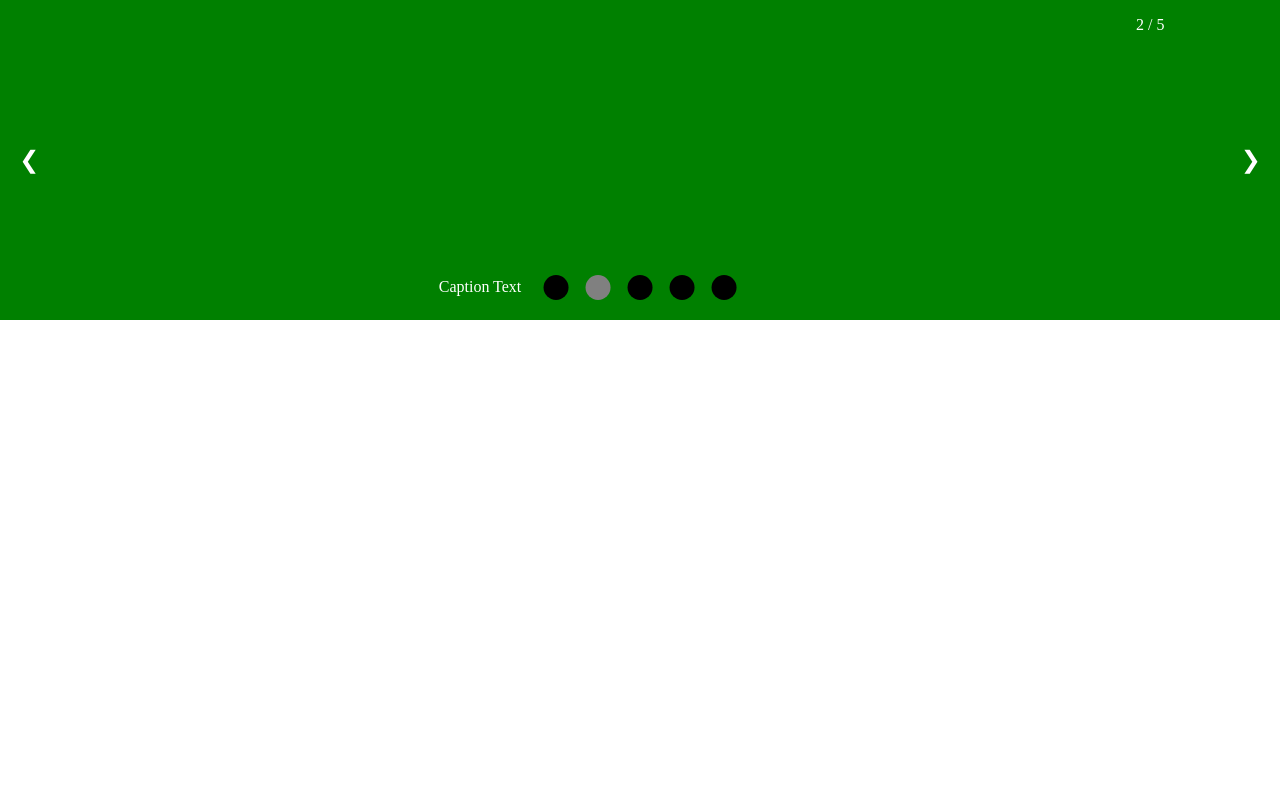
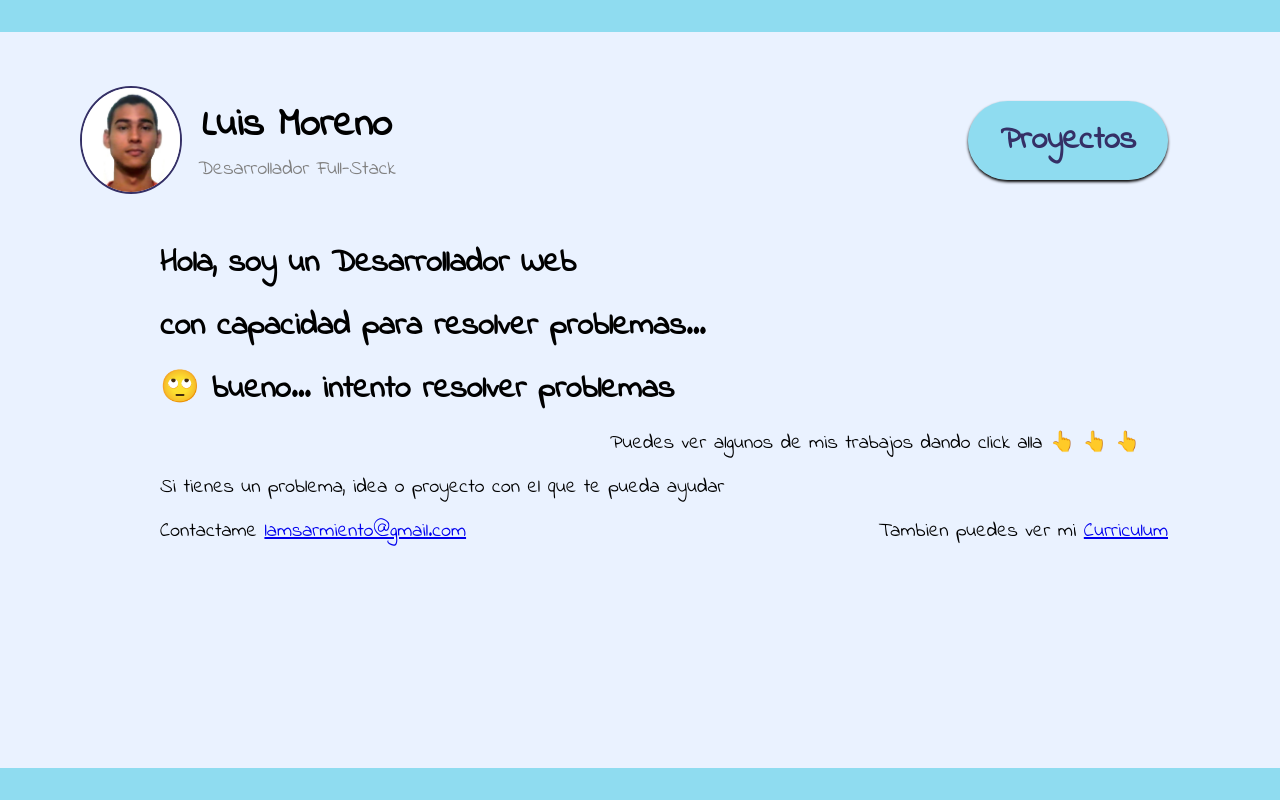
Before and after one commit to RzManhunt/RzManhunt.github.io, a plain HTML site: page index.html in a window 1280 px wide. Drawn offline with Linux system fonts and the light colour scheme.

Commit message:
borrador listo, falta el link al portafolio

```diff
--- /dev/null
+++ b/assets/styles.css
@@ -0,0 +1,96 @@
+:root {
+	--azul-oscuro: #353066;
+	--azul-claro: #36c7e280;
+	--fondo: #eaf2ff;
+	--diametro: 65vw;
+}
+* {
+	box-sizing: border-box;
+	padding: 0;
+	margin: 0;
+	font-family: 'Indie Flower', cursive;
+}
+.page {
+	height: 100vh;
+	width: 100vw;
+	overflow: hidden;
+	background-color: var(--fondo);
+	border-top: 2em solid var(--azul-claro);
+	border-bottom: 2em solid var(--azul-claro);
+	padding: 3em 7em 2em 5em;
+}
+.navbar {
+	display: flex;
+	justify-content: space-between;
+	align-items: center;
+}
+.profile-tag {
+	display: flex;
+	align-items: center;
+	height: 15vh;
+}
+.profile-tag .profile-image {
+	height: 90%;
+	border-radius: 50%;
+	border: 2px solid var(--azul-oscuro);
+	margin-right: 1em;
+}
+.profile-tag .profile-name {
+	font-weight: bold;
+	font-size: 2.5em;
+	text-align: center;
+}
+.profile-tag .profile-sub {
+	color: gray;
+	text-align: center;
+	font-size: 1.25em;
+}
+.nav-link {
+	text-decoration: none;
+	color: var(--azul-oscuro);
+	font-weight: bold;
+	font-size: 2em;
+	padding: 0.5em 1em;
+	background-color: var(--azul-claro);
+	opacity: 1;
+	border-radius: 45px;
+	box-shadow: 0 2px 3px black;
+	transition: all 0.4s;
+}
+.nav-link:hover {
+	opacity: 0.5;
+}
+.text-container {
+	padding: 2.5em 0 0 5em;
+}
+.main-text {
+	font-weight: bold;
+	font-size: 2em;
+	padding-bottom: 0.5em;
+}
+.secondary-text {
+	font-size: 1.25em;
+	padding-bottom: 0.75em;
+}
+.padding {
+	padding-left: 22.5em;
+}
+.emoji-hand * {
+	transform: rotate(45deg);
+}
+.contact {
+	display: flex;
+	justify-content: space-between;
+}
+/*
+.slide {
+	position: absolute;
+	top: 0;
+	right: 0;
+	transform: translate(50%, calc((var(--diametro) / 2) * -1));
+	width: var(--diametro);
+	height: var(--diametro);
+	background-color: blue;
+	border-radius: 50%;
+}
+*/
--- a/index.html
+++ b/index.html
@@ -9,238 +9,43 @@
 
     <link rel="icon" href="./images/logo_ms.png" type="image/png">
     <link href="./node_modules/@fortawesome/fontawesome-free/css/all.min.css" rel="stylesheet">
-    <link href="./css/styles.css" rel="stylesheet">
-    <link href="./css/links_social_network.css" rel="stylesheet">
+    <link href="./assets/styles.css" rel="stylesheet">
 
-    <title>Agroindustriales MS</title>
-<style>
-* {
-	box-sizing: border-box;
-	padding: 0;
-	margin: 0;
-}
-.slideshow-container {
-	height: 40vh;
-	width: 100%;
-	color: white;
-	position: relative;
-	overflow: hidden;
-}
-.slide {
-	position: absolute;
-	top: 0;
-	left: 0;
-	width: 100%;
-	height: 100%;
-	background-color: green;
-}
-.numbertext {
-	padding: 1rem;
-}
-.caption {
-	position: absolute;
-	bottom: 1.5rem;
-	left: 50%;
-	transform: translateX(-50%);
-}
-.slide-control {
-	position: absolute;
-	top: 50%;
-	transform: translateY(-50%);
-	cursor: pointer;
-	padding: 1rem 1.2rem;
-	border-radius: 5px;
-	font-size: 1.5rem;
-}
-.prev {
-	left: 0;
-}
-.next {
-	right: 0;
-}
-.slide-control:hover {
-	background-color: black;
-}
-.dots-container {
-	position: absolute;
-	bottom: 5%;
-	left: 50%;
-	transform: translateX(-50%);
-}
-.dot {
-	display: inline-block;
-	width: 25px;
-	height: 25px;
-	background-color: black;
-	border-radius: 50%;
-	margin: 0 .4rem;
-	cursor: pointer;
-}
-.dot.active {
-	background-color: gray;
-}
-.dot:hover {
-	background-color: gray;
-}
-.next-in, .next-out, .prev-in, .prev-out, .fade {
-	animation-duration: .8s;
-	animation-iteration-count: 1;
-	animation-fill-mode: both;
-	animation-timing-function: linear;
-}
-.next-in {
-	animation-name: next-in;
-}
-.next-out {
-	animation-name: next-out;
-}
-.prev-in {
-	animation-name: prev-in;
-}
-.prev-out {
-	animation-name: prev-out;
-}
-.fade {
-	animation-name: fade;
-	animation-duration: .4s;
-}
-@keyframes next-in {
-	from{ transform: translateX(100%); }
-	to{ transform: translateX(0%); }
-}
-@keyframes next-out {
-	from{ transform: translateX(0%); }
-	to{ transform: translateX(-100%); }
-}
-@keyframes prev-in {
-	from{ transform: translateX(-100%); }
-	to{ transform: translateX(0%); }
-}
-@keyframes prev-out {
-	from{ transform: translateX(0%); }
-	to{ transform: translateX(100%); }
-}
-@keyframes fade {
-	from{ opacity: 0; }
-	to{ opacity: 1; }
-}
-</style>
+    <link href="https://fonts.googleapis.com/css?family=Indie+Flower&display=swap" rel="stylesheet">
+
+    <title>Luis Moreno | Full-Stack Web Developer</title>
 </head>
 <body>
+<main class="page">
+	<nav class="navbar">
+		<div class="profile-tag">
+			<img class="profile-image" src="./assets/foto.jpg" alt="Foto de Perfil" />
+			<div>
+				<div class="profile-name">Luis Moreno</div>
+				<div class="profile-sub">Desarrollador Full-Stack</div>
+			</div>
+		</div>
+		<a class="nav-link" href="#">Proyectos</a>
+	</nav>
+	<div class="text-container">
+		<div class="main-text">Hola, soy un Desarrollador Web</div>
+		<div class="main-text">con capacidad para resolver problemas...</div>
+		<div class="main-text">&#128580 bueno... intento resolver problemas</div>
+		<div class="secondary-text padding">Puedes ver algunos de mis trabajos dando click alla &#128070 &#128070 &#128070</div>
+		<div class="secondary-text">Si tienes un problema, idea o proyecto con el que te pueda ayudar</div>
+		<div class="secondary-text contact">
+			<span>
+				Contactame
+				<a href="mailto: lamsarmiento@gmail.com" alt="correo electronico">
+					lamsarmiento@gmail.com
+				</a>
+			</span>
+			<span>
+				Tambien puedes ver mi <a href="https://rzmanhunt.github.io/curriculum_vitae/">Curriculum</a>
+			</span>
+		</div>
+	</div>
+</main>
 
-<div class="slideshow-container">
-	<div class="slide">
-		<div class="numbertext">1 / 5</div>
-		<div class="caption">Caption Text</div>
-	</div>
-
-	<div class="slide">
-		<div class="numbertext">2 / 5</div>
-		<div class="caption">Caption Text</div>
-	</div>
-
-	<div class="slide">
-		<div class="numbertext">3 / 5</div>
-		<div class="caption">Caption Text</div>
-	</div>
-	<div class="slide">
-		<div class="numbertext">4 / 5</div>
-		<div class="caption">Caption Text</div>
-	</div>
-	<div class="slide">
-		<div class="numbertext">5 / 5</div>
-		<div class="caption">Caption Text</div>
-	</div>
-
-	<a class="slide-control prev" id="prev">&#10094;</a>
-	<a class="slide-control next" id="next">&#10095;</a>
-
-	<div class="dots-container">
-	  <span class="dot"></span>
-	  <span class="dot"></span>
-	  <span class="dot"></span>
-	  <span class="dot"></span>
-	  <span class="dot"></span>
-	</div>
-
-</div>
-
-<script>
-
-var prevButton = document.getElementById("prev");
-var nextButton = document.getElementById("next");
-var slides = document.getElementsByClassName("slide");
-var dots = document.getElementsByClassName("dot");
-var slideIndex = 1;
-var prevIndex = 0;
-const clickIntervalTime = 5000;
-let clickInterval = setInterval(function(){ nextButton.click() }, clickIntervalTime);
-
-function removeClasses(){
-	for (i = 0; i < slides.length; i++) {
-		slides[i].className = slides[i].className.replace(" next-in", "");
-        slides[i].className = slides[i].className.replace(" next-out", "");
-        slides[i].className = slides[i].className.replace(" prev-in", "");
-        slides[i].className = slides[i].className.replace(" prev-out", "");
-        slides[i].className = slides[i].className.replace(" fade", "");
-    }
-}
-
-showSlides(slideIndex, prevIndex);
-
-// Iterador dentro de un listener asignado por el mismo iterador
-for (i = 0; i < dots.length; i++) (function(i)
-{
-    dots[i].addEventListener('click', function currentSlide(){
-
-  		showSlides(slideIndex = i + 1, prevIndex  = i + 1);
-		removeClasses();
-		slides[slideIndex-1].className += " fade";
-    });
-
-}) (i);
-
-nextButton.onclick = function next() {
-	prevIndex = slideIndex;
-	showSlides(slideIndex += 1, prevIndex);
-	removeClasses();
-    slides[slideIndex-1].className += " next-in";
-    slides[prevIndex-1].className += " next-out";
-
-    clearInterval(clickInterval);
-    clickInterval = setInterval(function(){ nextButton.click() }, clickIntervalTime);
-}
-
-prevButton.onclick = function prev() {
-	prevIndex = slideIndex;
-	showSlides(slideIndex -= 1, prevIndex);
-	removeClasses();
-    slides[slideIndex-1].className += " prev-in";
-    slides[prevIndex-1].className += " prev-out";
-}
-
-function showSlides(n, p) {
-  var i;
-  if (n > slides.length) {slideIndex = 1}
-  if (n < 1) {slideIndex = slides.length}
-
-  for (i = 0; i < slides.length; i++) {
-      slides[i].style.display = "none";
-  }
-
-  for (i = 0; i < dots.length; i++) {
-      dots[i].className = dots[i].className.replace(" active", "");
-  }
-
-  slides[slideIndex-1].style.display = "block";
-
-  if(prevIndex-1 === -1){
-  	slides[0].style.display = "block";
-  } else { slides[prevIndex-1].style.display = "block"; }
-
-  dots[slideIndex-1].className += " active";
-}
-
-</script>
 </body>
 </html>
```
Also changed, not shown: assets/foto.jpg (added).
